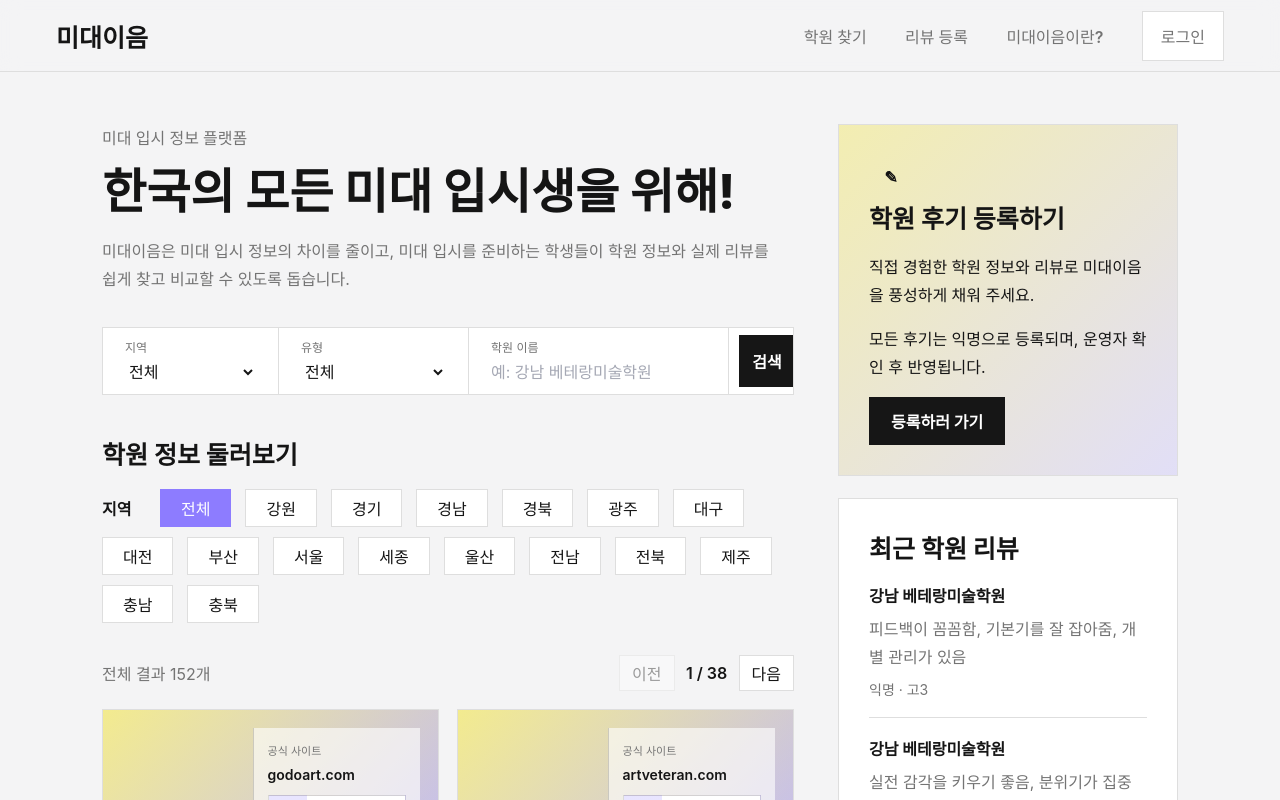
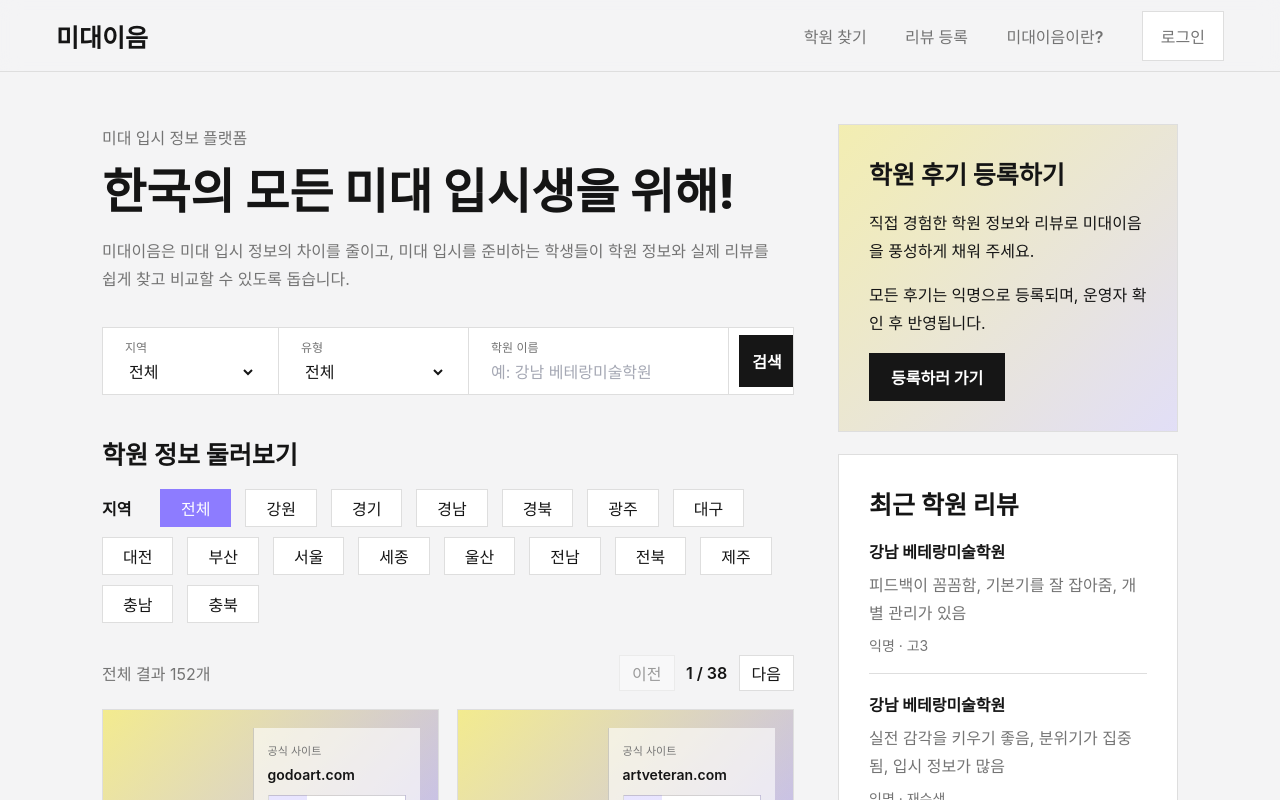
Before and after one commit to lovewithbona/midaeium, a React (Vite) app: page / in a window 1280 px wide. Shown: the top 800 px of the page. Built offline with nearby package versions, Linux system fonts and the light colour scheme; a web font is replaced by a local one.

Commit message:
Remove review CTA icon

```diff
--- a/src/components/CTABox.tsx
+++ b/src/components/CTABox.tsx
@@ -3,7 +3,6 @@ import { Link } from "react-router-dom";
 export default function CTABox() {
   return (
     <aside className="side-box cta-box">
-      <div className="icon-dot">✎</div>
       <h2>학원 후기 등록하기</h2>
       <p>직접 경험한 학원 정보와 리뷰로 미대이음을 풍성하게 채워 주세요.</p>
       <p>모든 후기는 익명으로 등록되며, 운영자 확인 후 반영됩니다.</p>
--- a/src/styles.css
+++ b/src/styles.css
@@ -528,17 +528,6 @@ dd {
 
 .cta-box {
   background: linear-gradient(135deg, rgba(242, 233, 128, 0.58), rgba(141, 124, 255, 0.18));
-}
-
-.icon-dot {
-  width: 44px;
-  height: 44px;
-  display: grid;
-  place-items: center;
-  border-radius: 0;
-  background: transparent;
-  color: var(--point-dark);
-  font-weight: 900;
 }
 
 .recent-list {
```
